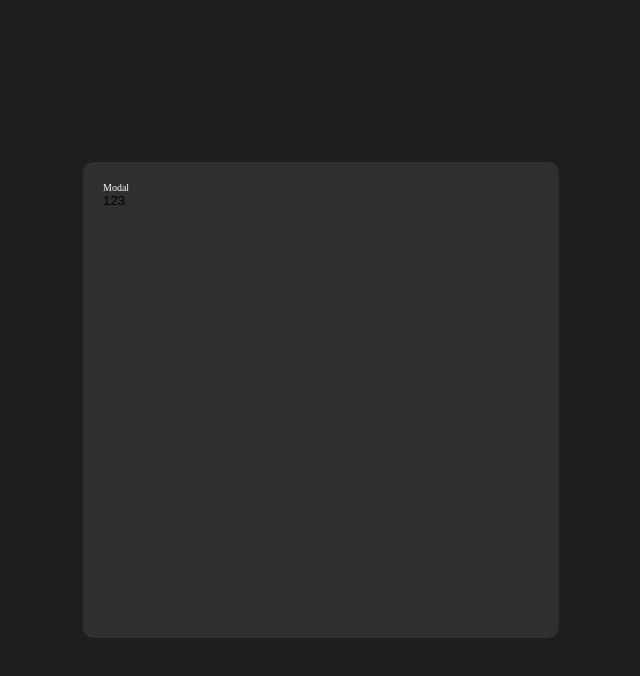
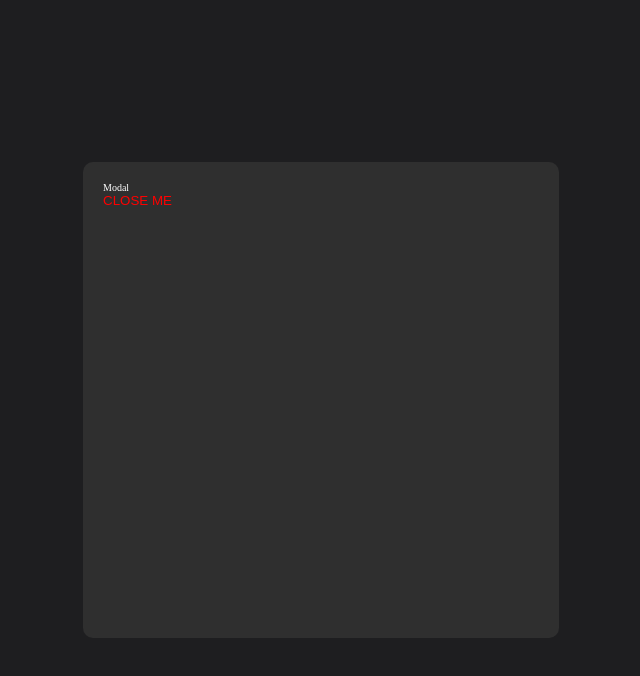
Before and after one commit to MOONSHOT-Team/MOONSHOT-CLIENT, a React (Vite) app: page / in a window 1280 px wide. Both pictures are taken after a click on the button "CLICK ME!!!". Shown: the top 676 px of the page, without its empty margins (319-959 px from the left). Built offline with nearby package versions, Linux system fonts and the light colour scheme; a web font is replaced by a local one; what emotion-normalize would draw is missing.

Commit message:
design: 모달 예제 코드, 버튼 색 변경
related to: #66

```diff
--- a/src/App.tsx
+++ b/src/App.tsx
@@ -14,11 +14,13 @@ const App = () => {
     <ThemeProvider theme={theme}>
       <Global styles={globalStyles} />
       <RouterProvider router={router} />
-      <button onClick={handleShowModal}>CLICK ME!!!</button>
+      <button style={{ color: 'red' }} onClick={handleShowModal}>
+        CLICK ME!!!
+      </button>
       <Modal ref={modalRef}>
         <p>Modal</p>
         <form method="dialog">
-          <button>123</button>
+          <button style={{ color: 'red' }}>CLOSE ME</button>
         </form>
       </Modal>
     </ThemeProvider>
```
